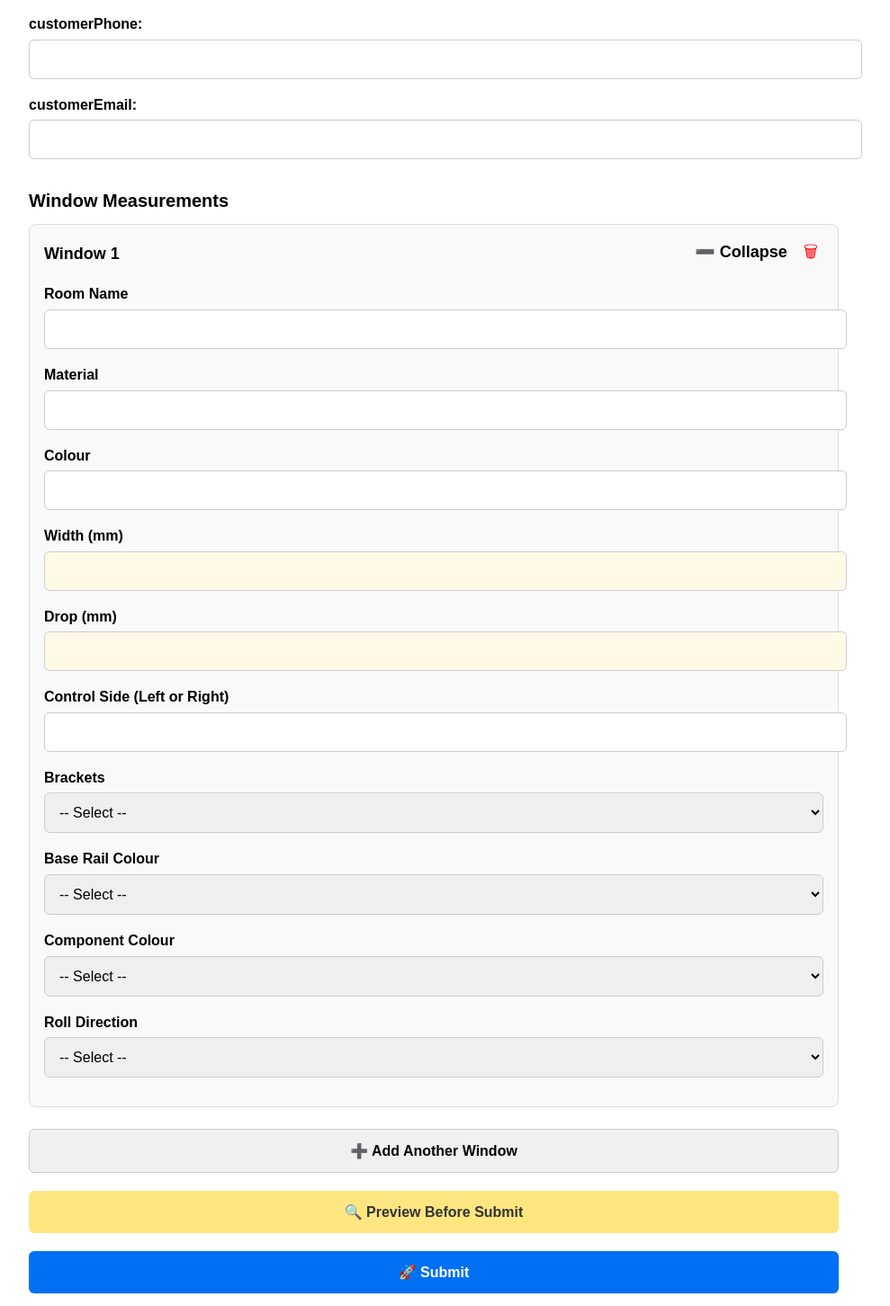
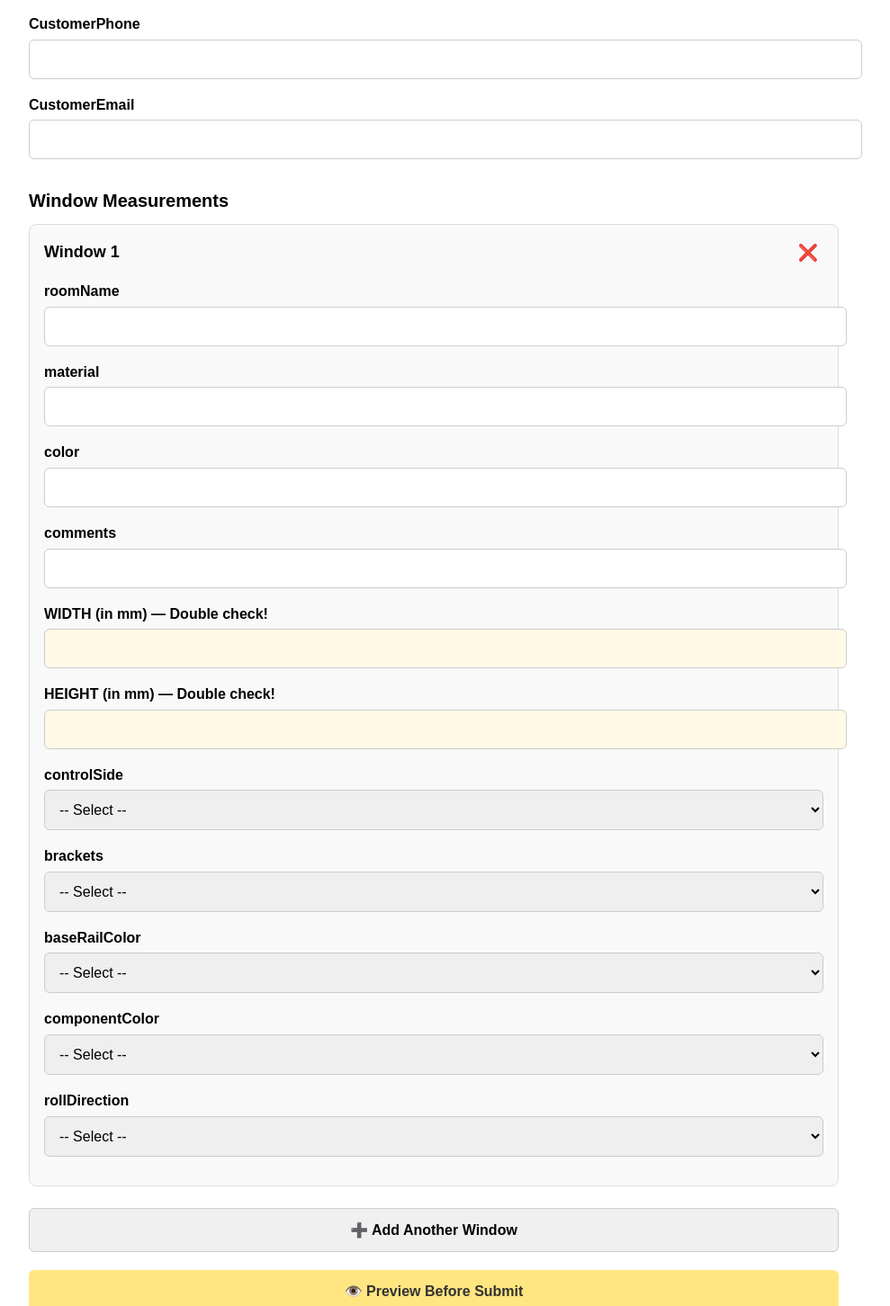
Before and after one commit to DeveshMoolchandani/Blossom-Blinds-App, a Next.js app: page /indoor-blinds in a window 1280 px wide. Shown: the part 597-2049 px from the top of the page at 90% size, without its empty margins (158-1147 px from the left). Built offline with nearby package versions, Linux system fonts and the light colour scheme.

Commit message:
✅ Final Indoor Blinds form with full Curtains functionality

```diff
--- a/pages/indoor-blinds.js
+++ b/pages/indoor-blinds.js
@@ -1,5 +1,5 @@
 import { useState, useEffect } from 'react';
-import styles from '../styles/Form.module.css'; //
+import styles from '../styles/Form.module.css';
 
 export default function IndoorBlindsForm() {
   const [customerInfo, setCustomerInfo] = useState({
@@ -15,26 +15,27 @@ export default function IndoorBlindsForm() {
   const [windows, setWindows] = useState([
     {
       roomName: '',
+      width: '',
+      height: '',
       material: '',
       color: '',
-      width: '',
-      drop: '',
       controlSide: '',
       brackets: '',
       baseRailColor: '',
       componentColor: '',
       rollDirection: '',
-      collapsed: false
+      comments: ''
     }
   ]);
 
-  const [showReview, setShowReview] = useState(false);
+  const [expanded, setExpanded] = useState([true]);
+  const [showModal, setShowModal] = useState(false);
 
   useEffect(() => {
     const now = new Date();
-    const date = now.toLocaleDateString('en-GB');
-    const time = now.toLocaleTimeString();
-    setCustomerInfo(prev => ({ ...prev, date, time }));
+    const formattedDate = now.toISOString().split('T')[0];
+    const formattedTime = now.toLocaleTimeString('en-GB');
+    setCustomerInfo(prev => ({ ...prev, date: formattedDate, time: formattedTime }));
   }, []);
 
   const handleCustomerChange = (e) => {
@@ -44,204 +45,167 @@ export default function IndoorBlindsForm() {
 
   const handleWindowChange = (index, e) => {
     const { name, value } = e.target;
-    setWindows(prev => {
-      const updated = [...prev];
+    const updated = [...windows];
     updated[index][name] = value;
-      return updated;
-    });
+    setWindows(updated);
   };
 
+  const validateNumeric = (value) => /^\d*$/.test(value);
+
   const addWindow = () => {
-    setWindows(prev => [
-      ...prev,
-      {
+    setWindows([...windows, {
       roomName: '',
+      width: '',
+      height: '',
       material: '',
       color: '',
-        width: '',
-        drop: '',
       controlSide: '',
       brackets: '',
       baseRailColor: '',
       componentColor: '',
       rollDirection: '',
-        collapsed: false
-      }
-    ]);
+      comments: ''
+    }]);
+    setExpanded([...expanded, true]);
   };
 
   const deleteWindow = (index) => {
-    const w = windows[index];
-    const isEmpty = Object.values(w).every(val => val === '' || val === false);
-    if (isEmpty && windows.length > 1) {
-      const updated = [...windows];
-      updated.splice(index, 1);
+    const isBlank = Object.values(windows[index]).every(val => val === '');
+    if (!isBlank) return;
+    const updated = windows.filter((_, i) => i !== index);
+    const exp = expanded.filter((_, i) => i !== index);
     setWindows(updated);
-    } else {
-      alert('❌ You can only delete an empty window section.');
-    }
+    setExpanded(exp);
   };
 
-  const toggleCollapse = (index) => {
-    setWindows(prev => {
-      const updated = [...prev];
-      updated[index].collapsed = !updated[index].collapsed;
-      return updated;
-    });
-  };
-
-  const validateFields = () => {
+  const handleSubmit = async () => {
     if (!customerInfo.customerName || !customerInfo.customerPhone || windows.length === 0) {
-      alert('❌ Customer name, phone, and at least one window are required.');
-      return false;
+      alert("❌ Please fill in customer name, phone, and at least one window.");
+      return;
     }
 
-    if (!/^\d{10}$/.test(customerInfo.customerPhone)) {
-      alert('❌ Phone number must be exactly 10 digits.');
-      return false;
-    }
-
-    for (let i = 0; i < windows.length; i++) {
-      const { roomName, width, drop } = windows[i];
-      if (!roomName || !width || !drop) {
-        alert(`❌ Window ${i + 1} is missing Room Name, Width, or Drop.`);
-        return false;
-      }
-      if (!/^\d+$/.test(width) || !/^\d+$/.test(drop)) {
-        alert(`❌ Window ${i + 1} Width and Drop must be numbers.`);
-        return false;
-      }
-    }
-
-    return true;
-  };
-
-  const handleSubmit = async (e) => {
-    e.preventDefault();
-    if (!validateFields()) return;
-
-    const payload = {
-      ...customerInfo,
-      windows
-    };
+    const payload = { ...customerInfo, windows };
 
     try {
       const response = await fetch('/api/curtains-proxy', {
         method: 'POST',
-        headers: {
-          'Content-Type': 'application/json'
-        },
+        headers: { 'Content-Type': 'application/json' },
         body: JSON.stringify(payload)
       });
-
       const result = await response.json();
       if (result.result === 'success') {
-        alert('✅ Form submitted!');
+        alert("✅ Submitted successfully!");
         window.location.reload();
       } else {
-        throw new Error(result.message);
+        alert("❌ Submission failed: " + result.message);
       }
     } catch (err) {
+      alert("❌ Network error.");
       console.error(err);
-      alert('❌ Submission failed: ' + err.message);
     }
   };
 
   return (
-    <form onSubmit={handleSubmit} className={styles.formContainer}>
-      <h2 className={styles.formTitle}>Indoor Blinds Measurement Form</h2>
+    <div className={styles.formContainer}>
+      <h2 className={styles.formTitle}>Indoor Blinds Form</h2>
 
       <h3 className={styles.sectionHeading}>Customer Info</h3>
-      {Object.keys(customerInfo).map((field) => (
-        <div key={field} className={styles.inputGroup}>
-          <label>{field}:</label>
+      {Object.entries(customerInfo).map(([key, value]) => (
+        <div key={key} className={styles.inputGroup}>
+          <label>{key.charAt(0).toUpperCase() + key.slice(1)}</label>
           <input
-            type="text"
-            name={field}
-            value={customerInfo[field]}
+            type={key === 'email' ? 'email' : key === 'phone' ? 'tel' : 'text'}
+            name={key}
+            value={value}
             onChange={handleCustomerChange}
-            readOnly={field === 'date' || field === 'time'}
-            className={styles.inputField}
+            required={key !== 'comments'}
           />
         </div>
       ))}
 
       <h3 className={styles.sectionHeading}>Window Measurements</h3>
-      {windows.map((window, idx) => (
-        <div key={idx} className={styles.windowSection}>
-          <div className={styles.windowHeader} onClick={() => toggleCollapse(idx)}>
-            <span>Window {idx + 1}</span>
-            <span>
-              {window.collapsed ? '➕ Expand' : '➖ Collapse'}
+      {windows.map((window, index) => (
+        <div key={index} className={styles.windowSection}>
+          <div className={styles.windowHeader} onClick={() => {
+            const copy = [...expanded];
+            copy[index] = !copy[index];
+            setExpanded(copy);
+          }}>
+            <span>Window {index + 1}</span>
             <button
-                type="button"
+              className={styles.deleteBtn}
               onClick={(e) => {
                 e.stopPropagation();
-                  deleteWindow(idx);
+                deleteWindow(index);
               }}
-                className={styles.deleteBtn}
-                title="Delete window"
+              title="Delete if blank"
             >
-                🗑
+              ❌
             </button>
-            </span>
           </div>
-          {!window.collapsed && (
+          {expanded[index] && (
             <>
-              {[
-                { name: 'roomName', label: 'Room Name' },
-                { name: 'material', label: 'Material' },
-                { name: 'color', label: 'Colour' },
-                { name: 'width', label: 'Width (mm)', highlight: true },
-                { name: 'drop', label: 'Drop (mm)', highlight: true },
-                { name: 'controlSide', label: 'Control Side (Left or Right)' }
-              ].map(({ name, label, highlight }) => (
-                <div key={name} className={styles.inputGroup}>
-                  <label>{label}</label>
+              {['roomName', 'material', 'color', 'comments'].map(field => (
+                <div key={field} className={styles.inputGroup}>
+                  <label>{field}</label>
                   <input
                     type="text"
-                    name={name}
-                    value={window[name]}
-                    onChange={(e) => handleWindowChange(idx, e)}
-                    className={`${styles.inputField} ${highlight ? styles.measurementInput : ''}`}
+                    name={field}
+                    value={window[field]}
+                    onChange={(e) => handleWindowChange(index, e)}
+                    required={field !== 'comments'}
                   />
                 </div>
               ))}
-
+              {['width', 'height'].map(field => (
+                <div key={field} className={styles.inputGroup}>
+                  <label>{field.toUpperCase()} (in mm) — Double check!</label>
+                  <input
+                    type="number"
+                    inputMode="numeric"
+                    name={field}
+                    className={styles.measurementInput}
+                    value={window[field]}
+                    onChange={(e) => {
+                      if (validateNumeric(e.target.value)) handleWindowChange(index, e);
+                    }}
+                    required
+                  />
+                </div>
+              ))}
               {[
                 {
+                  name: 'controlSide',
+                  options: ['Left', 'Right']
+                },
+                {
                   name: 'brackets',
-                  label: 'Brackets',
                   options: [
-                    '', 'N/A', '55mm', 'Dual Opposite side', 'Dual Same Side to suit',
-                    'Dual Same side', 'Dual opposite Side to suit None', 'Single',
-                    'Slim Combo Top Back', 'Slim Combo Top Back to suit',
-                    'Slim Combo Top Front to suit', 'Slim Combo Top front'
+                    'N/A', '55mm', 'Dual Opposite side', 'Dual Same Side to suit', 'Dual Same side',
+                    'Dual opposite Side to suit None', 'Single', 'Slim Combo Top Back',
+                    'Slim Combo Top Back to suit', 'Slim Combo Top Front to suit', 'Slim Combo Top front'
                   ]
                 },
                 {
                   name: 'baseRailColor',
-                  label: 'Base Rail Colour',
                   options: ['Anodised', 'Bone', 'Pure White', 'Sandstone', 'Satin Black']
                 },
                 {
                   name: 'componentColor',
-                  label: 'Component Colour',
                   options: ['Black Grey', 'Sandstone', 'White', 'Standard']
                 },
                 {
                   name: 'rollDirection',
-                  label: 'Roll Direction',
                   options: ['Over Roll', 'Standard']
                 }
-              ].map(({ name, label, options }) => (
+              ].map(({ name, options }) => (
                 <div key={name} className={styles.inputGroup}>
-                  <label>{label}</label>
+                  <label>{name}</label>
                   <select
                     name={name}
                     value={window[name]}
-                    onChange={(e) => handleWindowChange(idx, e)}
-                    className={styles.inputField}
+                    onChange={(e) => handleWindowChange(index, e)}
+                    required
                   >
                     <option value="">-- Select --</option>
                     {options.map(opt => (
@@ -255,35 +219,37 @@ export default function IndoorBlindsForm() {
         </div>
       ))}
 
-      <button
-        type="button"
-        onClick={addWindow}
-        className={`${styles.addBtn} ${styles.button}`}
-      >
+      <button onClick={addWindow} type="button" className={styles.addBtn}>
         ➕ Add Another Window
       </button>
 
       <button
         type="button"
-        onClick={() => setShowReview(true)}
-        className={`${styles.reviewBtn} ${styles.button}`}
+        className={styles.reviewBtn}
+        onClick={() => setShowModal(true)}
       >
-        🔍 Preview Before Submit
+        👁️ Preview Before Submit
       </button>
 
-      <button type="submit" className={`${styles.submitBtn} ${styles.button}`}>
-        🚀 Submit
+      <button
+        onClick={handleSubmit}
+        type="button"
+        className={styles.submitBtn}
+      >
+        📤 Submit Form
       </button>
 
-      {showReview && (
-        <div className={styles.modal}>
-          <div className={styles.modalContent}>
-            <h3>Review Submission</h3>
-            <pre>{JSON.stringify({ customerInfo, windows }, null, 2)}</pre>
-            <button onClick={() => setShowReview(false)} className={styles.button}>Close</button>
+      {showModal && (
+        <div className={styles.modal} onClick={() => setShowModal(false)}>
+          <div className={styles.modalContent} onClick={(e) => e.stopPropagation()}>
+            <h3>Review Data</h3>
+            <pre>{JSON.stringify({ ...customerInfo, windows }, null, 2)}</pre>
+            <button onClick={() => setShowModal(false)} className={styles.submitBtn}>
+              Close Preview
+            </button>
           </div>
         </div>
       )}
-    </form>
+    </div>
   );
 }
```
Lines whose indentation alone changed are shown as unchanged.
